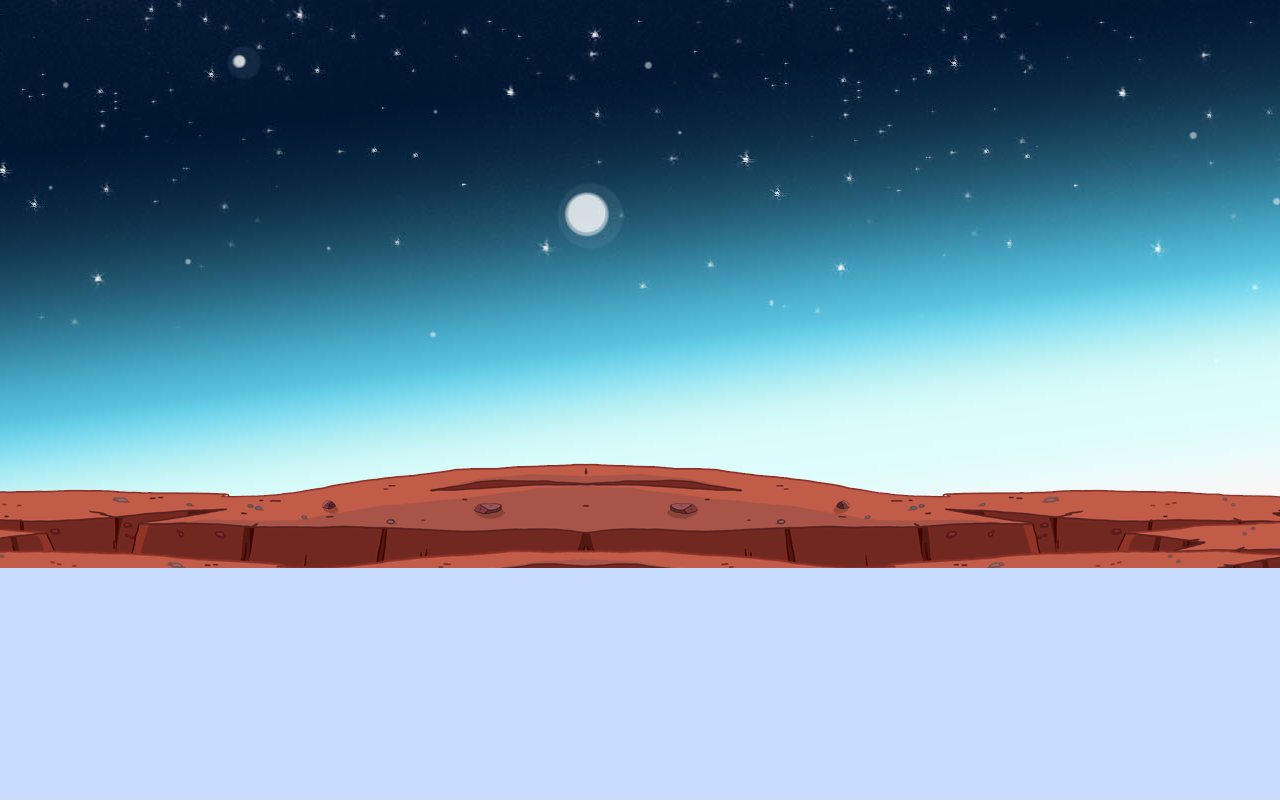
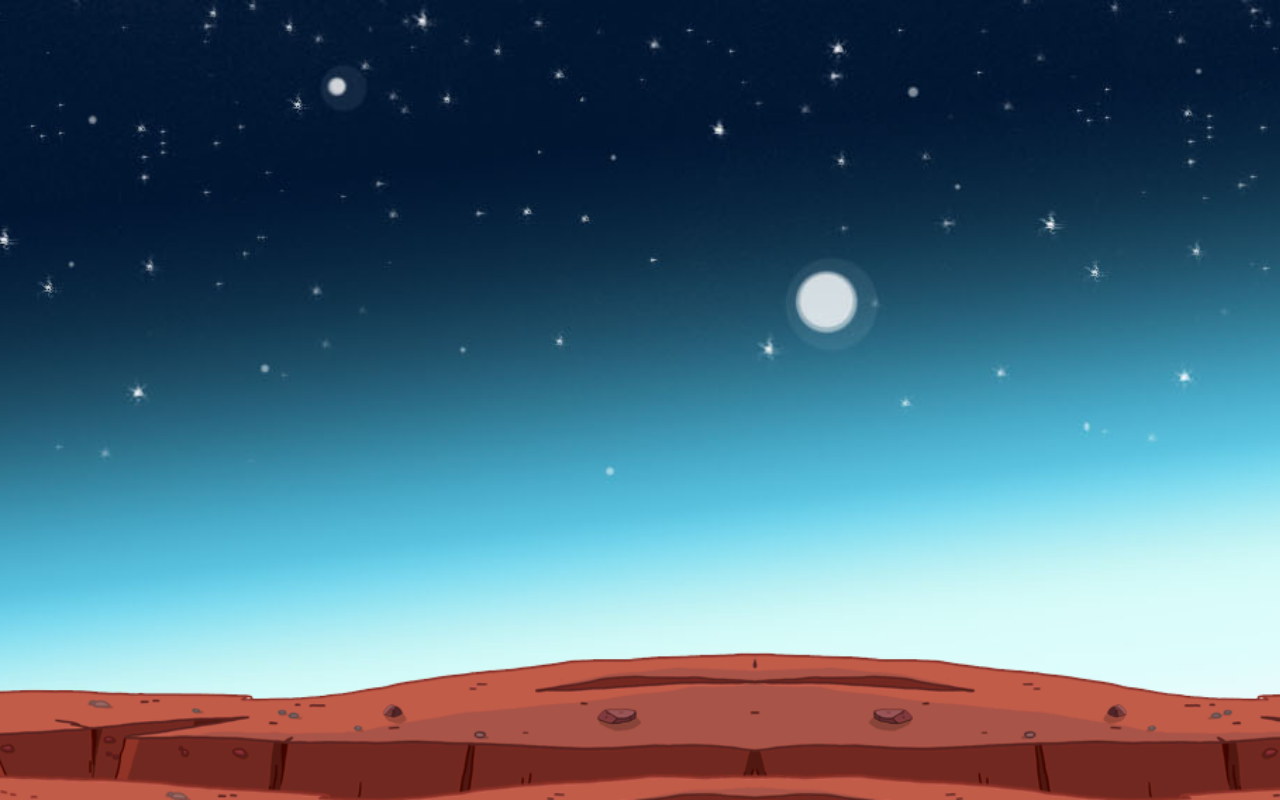
Before and after one commit to ChristyCs/Azul, a website: page AzulProject/www/LevelTest.html in a window 1280 px wide. Drawn offline with nearby package versions, Linux system fonts and the light colour scheme; animation ran at ten frames a second.

Commit message:
Added scaling

```diff
--- a/AzulProject/www/LevelTest.html
+++ b/AzulProject/www/LevelTest.html
@@ -24,7 +24,7 @@ and open the template in the editor.
                     'height':HEIGHT
                 });
 
-                var SCALE = HEIGHT / 360;// 360 width bassed of nexus 4 height
+                var SCALE = HEIGHT / 568;// 360 width bassed of nexus 4 height
                 var FRAME_RATE = 50;
                 var canvas = $("#viewport").get(0);
                 var context = canvas.getContext('2d');
--- a/AzulProject/www/js/GameLevel.js
+++ b/AzulProject/www/js/GameLevel.js
@@ -19,6 +19,9 @@ GameEngine.Level = (function(context, SCALE){
         CONTEXT: context,
         SCALE: SCALE
     };
+
+    _self.params.CONTEXT.scale(_self.params.SCALE
+        ,_self.params.SCALE);
 
     _self.vars = {
         gameLoopID: -1,
@@ -46,7 +49,7 @@ GameEngine.Level = (function(context, SCALE){
             for(var i = 0; i < layerArray.length; i++){
                 var t = layerArray[i];
                 if(t.getX() !== undefined){
-                    t.setX(t.getX()-(0.2*(i+1)));
+                    t.setX(t.getX()-(0.2*(i+i+1)));
                 }
             }
 
```
